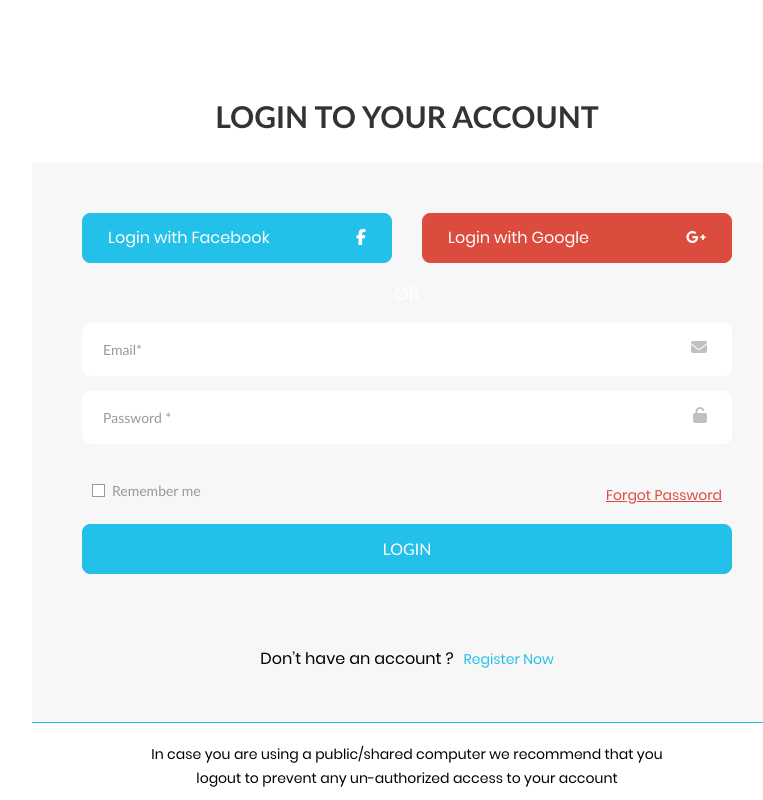
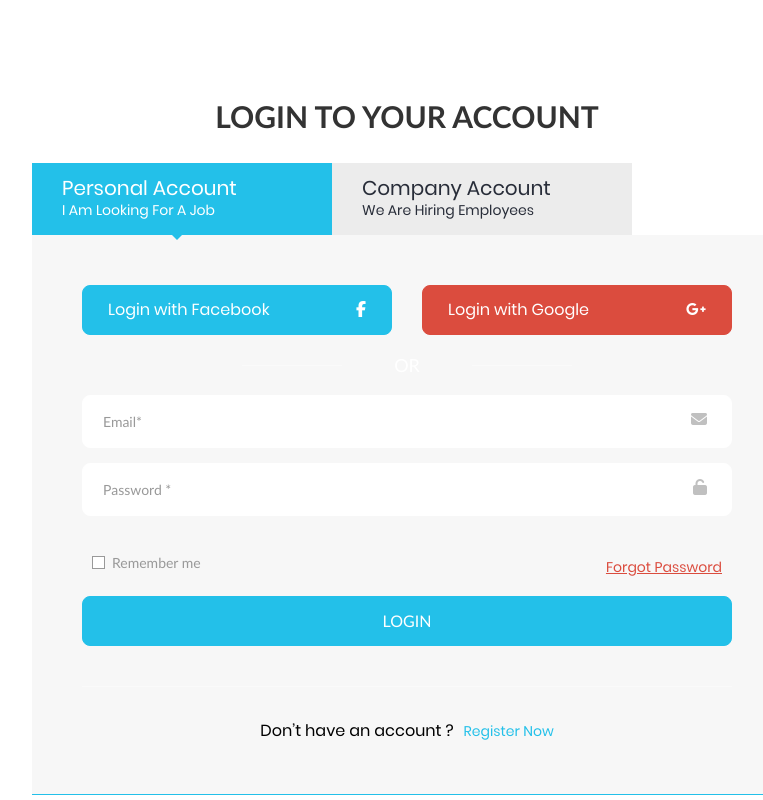
Before and after one commit to namnt0413/graduation-project-fe, a React (Create React App) app: page /login in a window 1280 px wide. Shown: the whole page, without its empty margins (233-996 px from the left). Built offline with nearby package versions, Linux system fonts and the light colour scheme.

Commit message:
add company login

```diff
--- /dev/null
+++ b/src/components/AuthCompany.js
@@ -0,0 +1,46 @@
+import axios from 'axios';
+import { useState } from 'react';
+import { useNavigate } from 'react-router-dom';
+
+export default function AuthCompany(){
+    const navigate = useNavigate();
+
+    const companyGetToken = () =>{
+        const tokenString = sessionStorage.getItem('token');
+        const companyToken = JSON.parse(tokenString);
+        return companyToken;
+    }
+
+    const getCompany = () =>{
+        const companyString = sessionStorage.getItem('company');
+        const companyInfo = JSON.parse(companyString);
+        return companyInfo;
+    }
+
+    const [token,setToken] = useState(companyGetToken());
+    const [company,setCompany] = useState(getCompany());
+
+    const saveToken = (company,token) =>{
+        sessionStorage.setItem('token',JSON.stringify(token));
+        sessionStorage.setItem('company',JSON.stringify(company));
+
+        setToken(token);
+        setCompany(company);
+        navigate('/company-home');
+    }
+
+    const companyHttp = axios.create({
+        baseURL:"http://localhost:8000/api",
+        headers:{
+            "Content-type" : "application/json",
+            "Authorization" : `Bearer ${token}`
+        }
+    });
+    return {
+        companySetToken:saveToken,
+        token,
+        company,
+        companyGetToken,
+        companyHttp,
+    }
+}
--- a/src/components/AuthUser.js
+++ b/src/components/AuthUser.js
@@ -41,6 +41,7 @@ export default function AuthUser(){
         token,
         user,
         getToken,
+        getUser,
         http,
     }
 }
--- a/src/layouts/Navbar.js
+++ b/src/layouts/Navbar.js
@@ -2,31 +2,16 @@ import { Link, useNavigate } from "react-router-dom";
 import AuthUser from "../components/AuthUser";
 import { NavLink } from "react-router-dom";
 import "../styles/components/Navbar.css";
-import { useSelector } from "react-redux";
+// import { useSelector } from "react-redux";
 import { useState, useEffect } from "react";
 
 const Navbar = () => {
-  const user = useSelector((state) => state.user.value);
+  // const user = useSelector((state) => state.user.value);
   const navigate = useNavigate();
-  const { getToken } = AuthUser();
+  const { getToken, getUser } = AuthUser();
   const { token, http } = AuthUser();
-
-  const [userInfo, setUserInfo] = useState("");
-  useEffect(() => {
-    fetchUserDetail();
-  }, []);
-
-  const fetchUserDetail = async () => {
-    if (getToken()) {
-      try {
-        await http.post("/me").then((res) => {
-          setUserInfo(res.data);
-        });
-      } catch (error) {
-        console.log(error);
-      }
-    }
-  };
+  const [user,setUser] = useState(getUser());
+  console.log(user)
 
   const logoutUser = () => {
     if (token !== undefined) {
@@ -374,8 +359,8 @@ const Navbar = () => {
                         aria-haspopup="true"
                         aria-expanded="false"
                       >
-                        <img className="user-avatar" src={userInfo?.avatar} />
-                        {userInfo.name}
+                        <img className="user-avatar" src={user?.avatar} />
+                        {user.name}
                       </div>
                       <div
                         class="dropdown-menu"
--- /dev/null
+++ b/src/pages/CompanyHome.js
@@ -0,0 +1,9 @@
+const CompanyHome = () => {
+    return (
+        <>
+            HOME COMPANY NE^^
+        </>
+     );
+}
+
+export default CompanyHome;
--- a/src/pages/Login.js
+++ b/src/pages/Login.js
@@ -1,5 +1,6 @@
 import { useState } from "react";
 import AuthUser from "../components/AuthUser";
+import AuthCompany from "../components/AuthCompany";
 import { Link } from "react-router-dom";
 // import "../styles/Login.scss";
 import "../styles/pages/Login.css";
@@ -8,8 +9,11 @@ import { setUser } from "../slices/user";
 
 export default function Login() {
   const { http, setToken } = AuthUser();
+  const { companyHttp, companySetToken } = AuthCompany();
   const [email, setEmail] = useState();
   const [password, setPassword] = useState();
+  const [companyEmail, setCompanyEmail] = useState();
+  const [companyPassword, setCompanyPassword] = useState();
   const dispatch = useDispatch();
 
   const submitForm = async () => {
@@ -27,6 +31,20 @@ export default function Login() {
     }
   };
 
+  const companySubmitForm = async () => {
+    // call api login
+    try {
+      await companyHttp
+        .post("/company-login", { email: companyEmail, password: companyPassword })
+        .then((res) => {
+          console.log(res.data);
+          companySetToken(res.data.company, res.data.access_token);
+        });
+    } catch (error) {
+      console.log(error);
+    }
+  };
+
   return (
     <>
       <div className="login_section">
@@ -35,6 +53,22 @@ export default function Login() {
             <div className="row">
               <div className="col-md-8 col-md-offset-2">
                 <h1>LOGIN TO YOUR ACCOUNT</h1>
+                <div role="tabpanel">
+                  {/* <!-- Nav tabs --> */}
+                  <ul id="tabOne" className="nav register-tabs">
+                    <li className="active">
+                      <a href="#contentOne-1" data-toggle="tab">
+                        personal account <br />
+                        <span>i am looking for a job</span>
+                      </a>
+                    </li>
+                    <li>
+                      <a href="#contentOne-2" data-toggle="tab">
+                        company account <br />{" "}
+                        <span>We are hiring Employees</span>
+                      </a>
+                    </li>
+                  </ul>
                   <div className="login_wrapper">
                     <div className="row">
                       <div className="col-lg-6 col-md-6 col-xs-12 col-sm-6">
@@ -47,11 +81,16 @@ export default function Login() {
                       <div className="col-lg-6 col-md-6 col-xs-12 col-sm-6">
                         <a href="#" className="btn btn-primary google-plus">
                           {" "}
-                        Login with Google <i className="fa fa-google-plus"></i>{" "}
+                          Login with Google{" "}
+                          <i className="fa fa-google-plus"></i>{" "}
                         </a>
                       </div>
                     </div>
                     <h2>or</h2>
+                    <div
+                      className="tab-pane fade in active login_left_form"
+                      id="contentOne-1"
+                    >
                       <div className="formsix-pos">
                         <div className="form-group i-email">
                           <input
@@ -87,7 +126,11 @@ export default function Login() {
                         </a>
                       </div>
                       <div className="login_btn_wrapper">
-                    <button href="#" className="btn btn-primary login_btn" onClick={submitForm}>
+                        <button
+                          href="#"
+                          className="btn btn-primary login_btn"
+                          onClick={submitForm}
+                        >
                           {" "}
                           Login{" "}
                         </button>
@@ -101,11 +144,66 @@ export default function Login() {
                         </p>
                       </div>
                     </div>
+
+                    <div
+                      className="tab-pane fade login_left_form"
+                      id="contentOne-2"
+                    >
+                      <div className="formsix-pos">
+                        <div className="form-group i-email">
+                          <input
+                            type="email"
+                            className="form-control"
+                            required=""
+                            id="email3"
+                            placeholder="Company Email*"
+                            onChange={(e) => setCompanyEmail(e.target.value)}
+                          />
+                        </div>
+                      </div>
+                      <div className="formsix-e">
+                        <div className="form-group i-password">
+                          <input
+                            type="password"
+                            className="form-control"
+                            required=""
+                            id="password3"
+                            placeholder="Password *"
+                            onChange={(e) => setCompanyPassword(e.target.value)}
+                          />
+                        </div>
+                      </div>
+                      <div className="login_remember_box">
+                        <label className="control control--checkbox">
+                          Remember me
+                          <input type="checkbox" />
+                          <span className="control__indicator"></span>
+                        </label>
+                        <a href="#" className="company_forget_password">
+                          Forgot Password
+                        </a>
+                      </div>
+                      <div className="login_btn_wrapper">
+                        <button
+                          href="#"
+                          className="btn btn-primary login_btn"
+                          onClick={companySubmitForm}
+                        >
+                          {" "}
+                          Login{" "}
+                        </button>
+                      </div>
+                      <div className="login_message">
                         <p>
-                  In case you are using a public/shared computer we recommend
-                  that you logout to prevent any un-authorized access to your
-                  account
+                          Don’t have an account ?
+                          <Link className="nav-link" to="/register">
+                            Register Now
+                          </Link>
                         </p>
+                      </div>
+                    </div>
+                  </div>
+                </div>
               </div>
             </div>
           </div>
--- a/src/routes/PublicRoutes.js
+++ b/src/routes/PublicRoutes.js
@@ -8,6 +8,7 @@ import JobDetail from "../pages/JobDetail";
 import CompanyDetail from "../pages/CompanyDetail";
 import JobList from "../pages/JobList";
 import CompanyList from "../pages/CompanyList";
+import CompanyHome from "../pages/CompanyHome";
 
 const PublicRoutes = () => {
   return (
@@ -21,6 +22,7 @@ const PublicRoutes = () => {
       <Route path="/job-list" element={<JobList />} />
       <Route path="/company/:id" element={<CompanyDetail />} />
       <Route path="/company-list" element={<CompanyList />} />
+      <Route path="/company-home" element={<CompanyHome />} />
       <Route path="*" element={null} />
     </Routes>
   );
--- a/src/styles/pages/Login.css
+++ b/src/styles/pages/Login.css
@@ -1,45 +1,50 @@
 /* login_section start */
 
-.login_section{
-	width:100%;
-	float:left;
+.login_section {
+    width: 100%;
+    float: left;
 }
-.login_form_wrapper{
-	float:left;
+
+.login_form_wrapper {
+    float: left;
     width: 100%;
-	padding-top:100px;
-	padding-bottom:100px;
+    padding-top: 100px;
+    padding-bottom: 100px;
     background: #fff;
 }
-.login_form_wrapper h1{
-	font-size:30px;
-	text-align:center;
-	font-weight:600;
-	text-transform:uppercase;
-	margin-bottom:30px;
-	color:#333;
+
+.login_form_wrapper h1 {
+    font-size: 30px;
+    text-align: center;
+    font-weight: 600;
+    text-transform: uppercase;
+    margin-bottom: 30px;
+    color: #333;
 }
-.login_wrapper{
-	float:left;
+
+.login_wrapper {
+    float: left;
     width: 100%;
-	background:#f7f7f7;
+    background: #f7f7f7;
     border-bottom: 1px solid #23c0e9;
-	padding:50px;
-	margin-bottom:20px;
+    padding: 50px;
+    margin-bottom: 20px;
 }
+
 .login_wrapper button.btn {
     color: #fff;
     width: 100%;
     height: 50px;
     padding: 6px 25px;
     line-height: 36px;
-	margin-bottom:20px;
-	text-align:left;
-	border-radius:8px;
+    margin-bottom: 20px;
+    text-align: left;
+    border-radius: 8px;
     background: #23c0e9;
     font-size: 16px;
     border: 1px solid #23c0e9;
 }
+
 .login_wrapper button.btn:hover {
     background-color: #00b5e4;
     border-color: #00b5e4;
@@ -49,19 +54,21 @@
     -moz-transition: all 0.5s;
     transition: all 0.5s;
 }
+
 .login_wrapper a.btn {
     color: #fff;
     width: 100%;
     height: 50px;
     padding: 6px 25px;
     line-height: 36px;
-	margin-bottom:20px;
-	text-align:left;
-	border-radius:8px;
+    margin-bottom: 20px;
+    text-align: left;
+    border-radius: 8px;
     background: #23c0e9;
     font-size: 16px;
     border: 1px solid #23c0e9;
 }
+
 .login_wrapper a.btn:hover {
     background-color: #00b5e4;
     border-color: #00b5e4;
@@ -71,38 +78,45 @@
     -moz-transition: all 0.5s;
     transition: all 0.5s;
 }
-.login_wrapper a span{
-	float:left;
+
+.login_wrapper a span {
+    float: left;
 }
+
 .login_wrapper a i {
     float: right;
     margin: 0;
     line-height: 35px;
 }
-.login_wrapper a.google-plus{
+
+.login_wrapper a.google-plus {
     background: #db4c3e;
     border: 1px solid #db4c3e;
 }
-.login_wrapper a.google-plus:hover{
+
+.login_wrapper a.google-plus:hover {
     background: #bd4033;
-    border-color:#bd4033;
+    border-color: #bd4033;
     -webkit-transition: all 0.5s;
     -o-transition: all 0.5s;
     -ms-transition: all 0.5s;
     -moz-transition: all 0.5s;
     transition: all 0.5s;
 }
+
 .login_wrapper h2 {
     font-size: 18px;
-	font-weight:500;
-	margin-bottom:20px;
-	color:#fff;
+    font-weight: 500;
+    margin-bottom: 20px;
+    color: #fff;
     line-height: 20px;
     text-transform: uppercase;
-	text-align:center;
+    text-align: center;
     position: relative;
 }
- .login_wrapper h2::before, .login_wrapper h2::after {
+
+.login_wrapper h2::before,
+.login_wrapper h2::after {
     content: "";
     background: rgba(255, 255, 255, 0.29);
     width: 100px;
@@ -110,12 +124,15 @@
     position: absolute;
     top: 50%;
 }
+
 .login_wrapper h2::before {
     right: 60%;
 }
+
 .login_wrapper h2::after {
     left: 60%;
 }
+
 .login_wrapper .form-control {
     height: 53px;
     padding: 15px 20px;
@@ -130,64 +147,79 @@
     transition: all 0.3s ease 0s;
     background-color: #fff;
 }
-.form-group .field-icon{
+
+.form-group .field-icon {
     float: right;
     left: -15px;
     margin-top: -50px;
     position: relative;
     z-index: 2;
 }
-.login_wrapper textarea.form-control{
-	height:auto;
-	resize:none;
+
+.login_wrapper textarea.form-control {
+    height: auto;
+    resize: none;
 }
-.login_wrapper input::placeholder, .login_wrapper textarea::placeholder {
+
+.login_wrapper input::placeholder,
+.login_wrapper textarea::placeholder {
     color: #999;
 }
+
 .login_wrapper .form-control:focus {
     color: #999;
     background-color: #fafafa;
     border: 1px solid #23c0e9 !important;
 }
-.login_wrapper  .formsix-pos,.formsix-e{
+
+.login_wrapper .formsix-pos,
+.formsix-e {
     position: relative;
 }
-.login_wrapper .form-group.i-password:after, .form-group.i-email:after{
+
+.login_wrapper .form-group.i-password:after,
+.form-group.i-email:after {
     position: absolute;
     top: 13px;
     font-size: 16px;
     font-family: "FontAwesome";
     color: #c0c0c0;
 }
-.login_wrapper .form-group.i-email:after{
+
+.login_wrapper .form-group.i-email:after {
     content: "\f0e0";
     right: 25px;
 }
-.login_wrapper .form-group.i-password:after{
+
+.login_wrapper .form-group.i-password:after {
     content: "\f09c";
     right: 25px;
 }
-.login_remember_box{
-	margin-top:30px;
-	margin-bottom:30px;
-	color:#999;
+
+.login_remember_box {
+    margin-top: 30px;
+    margin-bottom: 30px;
+    color: #999;
     padding: 10px;
 }
+
 .login_remember_box .control {
     position: relative;
-	padding-left:20px;
+    padding-left: 20px;
     cursor: pointer;
     font-size: 14px;
-	line-height:14px;
+    line-height: 14px;
     font-weight: 500;
-	margin:0;
+    margin: 0;
     float: left;
 }
+
 .login_remember_box .control input {
     position: absolute;
     z-index: -1;
     opacity: 0;
 }
+
 .login_remember_box .control__indicator {
     position: absolute;
     top: 0;
@@ -197,14 +229,17 @@
     background: #fff;
     border: 1px solid #999;
 }
+
 .login_remember_box .control__indicator:after {
     content: '';
     position: absolute;
     display: none;
 }
-.login_remember_box .control input:checked ~ .control__indicator:after {
+
+.login_remember_box .control input:checked~.control__indicator:after {
     display: block;
 }
+
 .login_remember_box .control--checkbox .control__indicator:after {
     left: 4px;
     top: 0;
@@ -214,27 +249,32 @@
     border-width: 0 2px 2px 0;
     transform: rotate(45deg);
 }
-.login_remember_box .forget_password{
-	float:right;
-	color:#db4c3e;
-	font-size:14px;
-	text-decoration:underline;
+
+.login_remember_box .forget_password {
+    float: right;
+    color: #db4c3e;
+    font-size: 14px;
+    text-decoration: underline;
 }
-.login_btn_wrapper{
-	padding-bottom:20px;
-	margin-bottom:30px;
-	border-bottom:1px solid rgba(255, 255, 255, 0.29);
+
+.login_btn_wrapper {
+    padding-bottom: 20px;
+    margin-bottom: 30px;
+    border-bottom: 1px solid rgba(255, 255, 255, 0.29);
 }
+
 .login_btn_wrapper a.login_btn {
-   text-align:center;
-   text-transform:uppercase;
+    text-align: center;
+    text-transform: uppercase;
 }
+
 .login_btn_wrapper button.login_btn {
-	text-align:center;
-	text-transform:uppercase;
+    text-align: center;
+    text-transform: uppercase;
     width: 100%;
 }
-.login_btn_wrapper button.login_btn:hover{
+
+.login_btn_wrapper button.login_btn:hover {
     background-color: #0085a7;
     border-color: #00b5e4;
     -webkit-transition: all 0.5s;
@@ -243,6 +283,7 @@
     -moz-transition: all 0.5s;
     transition: all 0.5s;
 }
+
 .login_btn_wrapper a.login_btn:hover {
     background-color: #00b5e4;
     border-color: #00b5e4;
@@ -252,24 +293,102 @@
     -moz-transition: all 0.5s;
     transition: all 0.5s;
 }
+
 .login_btn_wrapper button.login_btn {
-	text-align:center;
-	text-transform:uppercase;
+    text-align: center;
+    text-transform: uppercase;
     width: 100%;
 }
-.login_message p{
-	text-align:center;
-	font-size:16px !important;
-	margin:0;
+
+.login_message p {
+    text-align: center;
+    font-size: 16px !important;
+    margin: 0;
 }
-.login_message a{
-	color:#23c0e9;
+
+.login_message a {
+    color: #23c0e9;
 }
-.login_form_wrapper p{
-	width:70%;
-	text-align:center;
-	margin:0px auto;
-	font-size:14px;
+
+.login_form_wrapper p {
+    width: 70%;
+    text-align: center;
+    margin: 0px auto;
+    font-size: 14px;
 }
 
 /* login_section end */
+.register-tabs {
+    display: flex;
+}
+
+.login_left_form {
+    display: none;
+}
+
+.login_left_form.active {
+    display: block;
+}
+
+.register-tabs.nav-justified>.active>a,
+.register-tabs.nav-justified>.active>a:focus,
+.register-tabs.nav-justified>.active>a:hover {
+    border-bottom-color: #f1f1f1;
+    background-color: #fff;
+    color: #4285f4;
+}
+
+.login_form_wrapper .register-tabs {
+    font-size: 10px;
+    border-bottom: none;
+    padding-top: 0;
+    padding-bottom: 0;
+    text-transform: uppercase;
+}
+
+.login_form_wrapper .register-tabs>li.active {
+    position: relative;
+}
+
+.login_form_wrapper .register-tabs>li.active::after {
+    content: "";
+    position: absolute;
+    left: 50%;
+    bottom: -5px;
+    margin-left: -10px;
+    border-top: 5px solid #23c0e9;
+    border-left: 5px solid transparent;
+    border-right: 5px solid transparent;
+}
+
+.login_form_wrapper .register-tabs>li>a {
+    line-height: 20px;
+    padding: 15px 30px;
+    border: 0;
+    border-radius: 0px;
+    background-color: #ececec;
+    border-bottom: 0;
+    color: #282d39;
+    font-size: 20px;
+    text-transform: capitalize;
+    transition: inherit;
+    width: 300px;
+}
+
+.login_form_wrapper .register-tabs>li>a>span {
+    font-size: 14px;
+    text-transform: capitalize;
+    font-weight: 400 !important;
+}
+
+.custom_input p {
+    font-size: 14px;
+}
+
+.login_form_wrapper .register-tabs>li.active>a,
+.login_form_wrapper .register-tabs>li.active>a:focus,
+.login_form_wrapper .register-tabs>li.active>a:hover {
+    color: #fff;
+    background-color: #23c0e9;
+    border: 0;
+}
```
Lines whose indentation alone changed are shown as unchanged.
